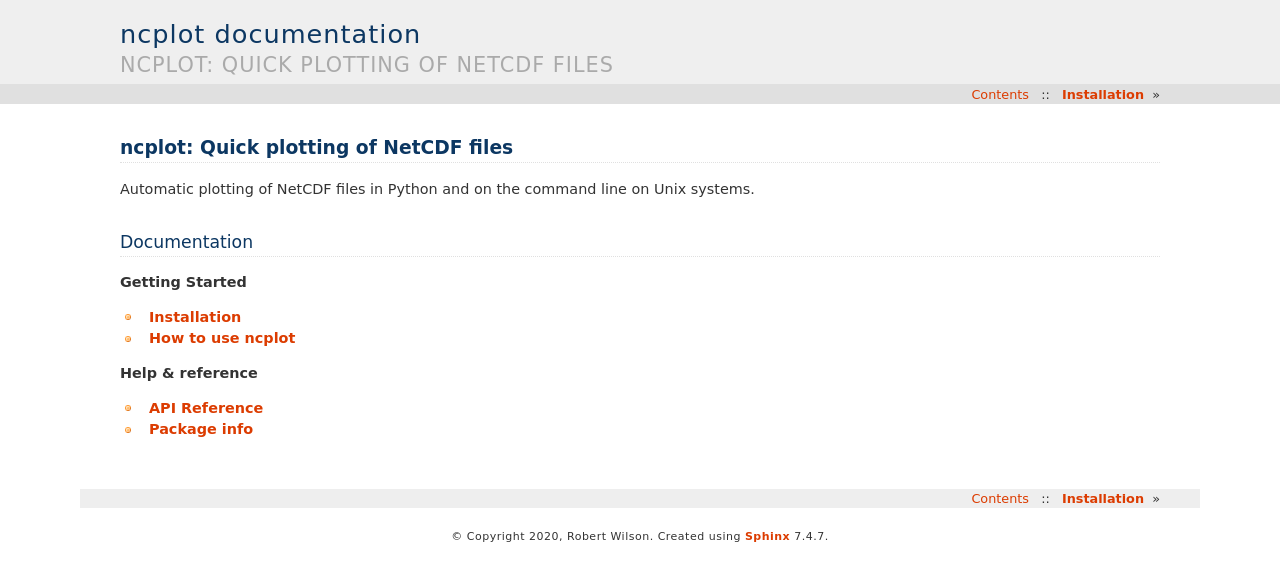
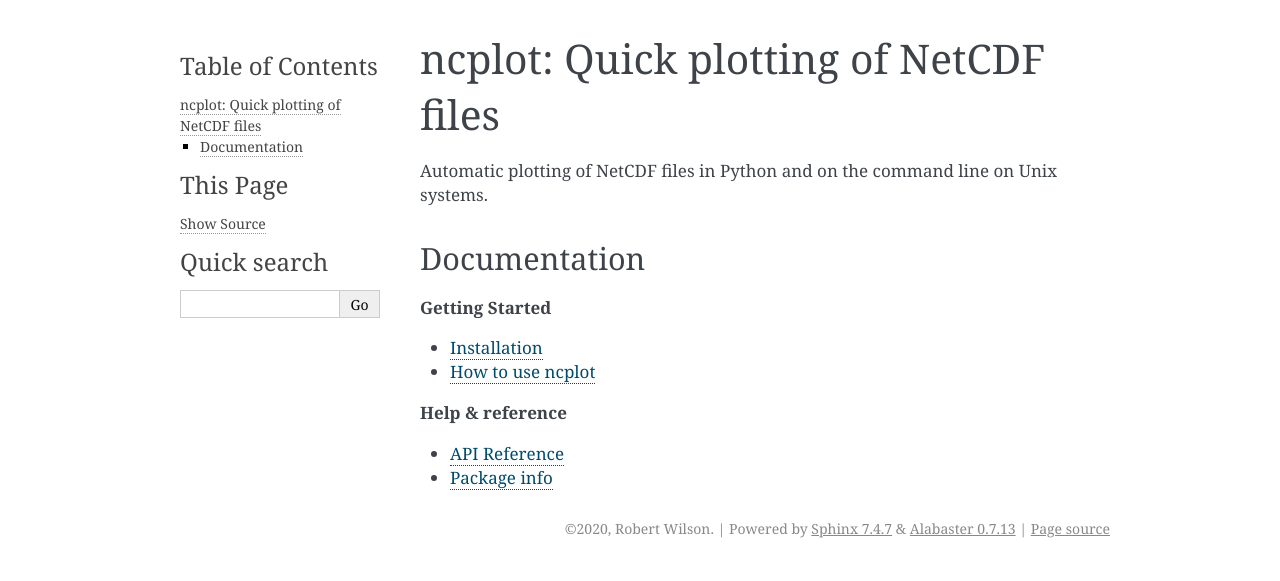
Before and after one commit to pmlmodelling/ncplot, a Sphinx documentation site: the page built from docs/source/index.rst, in a window 1280 px wide. Shown: the top 581 px of the page. Built offline with Sphinx 7.4.7, drawn with Linux system fonts in a browser that asks for light colours.

Commit message:
try alabaster

```diff
--- a/docs/source/conf.py
+++ b/docs/source/conf.py
@@ -41,8 +41,8 @@ extensions = [
 ]
 
 #html_theme = "sphinx_rtd_theme"
-html_theme = "haiku"
-#html_theme = "sphinx_material"
+#html_theme = "haiku"
+html_theme = "alabaster"
 
 
 # Add any paths that contain templates here, relative to this directory.
```
